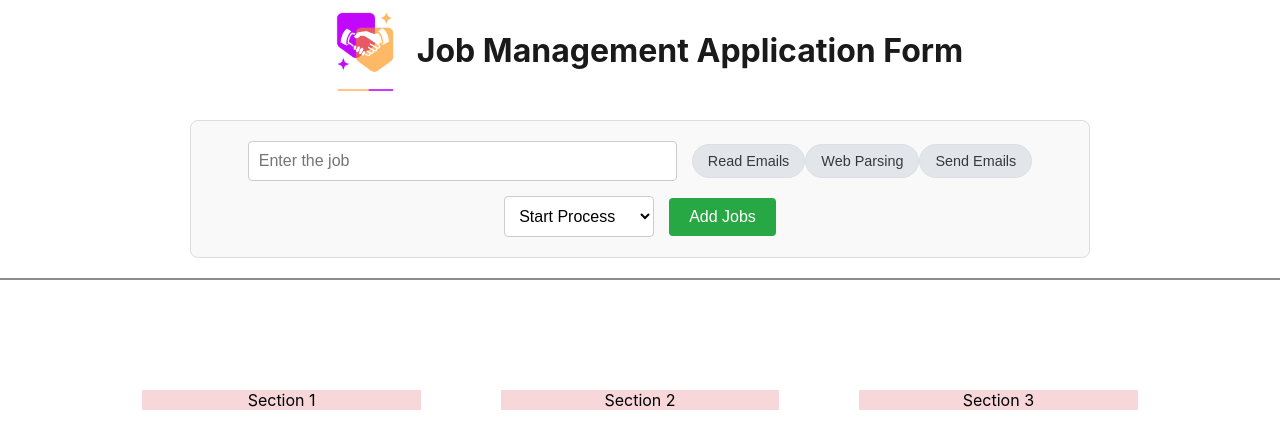
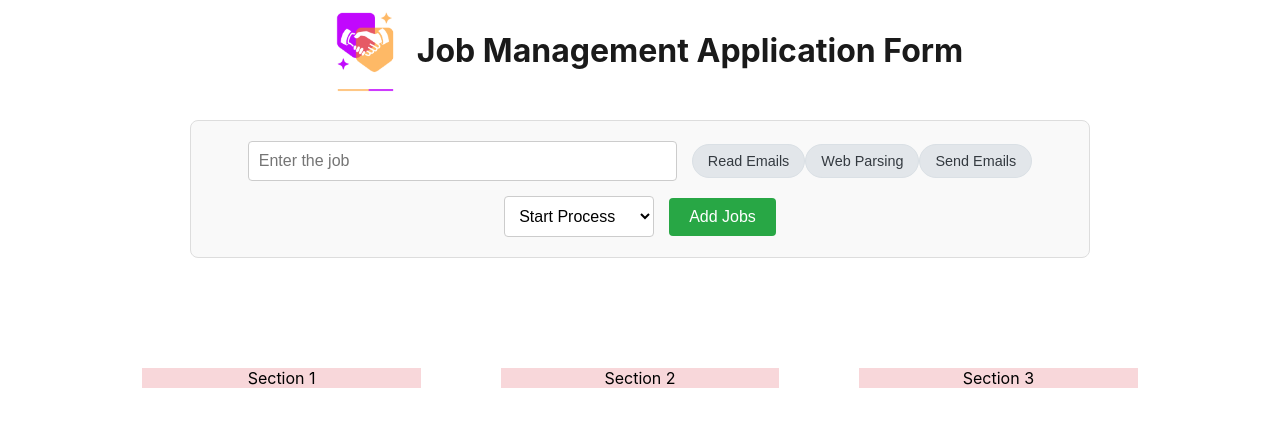
Before and after one commit to ChrisBrowne01/Building-a-Job-Management-Application-Form, a React (Create React App) app: page / in a window 1280 px wide. Shown: the top 448 px of the page. Built offline with nearby package versions, Linux system fonts and the light colour scheme.

Commit message:
Remove unused header-top styling from App.css

```diff
--- a/src/App.css
+++ b/src/App.css
@@ -151,10 +151,6 @@
 
 /* Header Stying */
 
-.header-top {
-  border-bottom: 2px solid #1a1a1a80;
-}
-
 h1 {
   display: flex;
   color: #1a1a1a;
```
